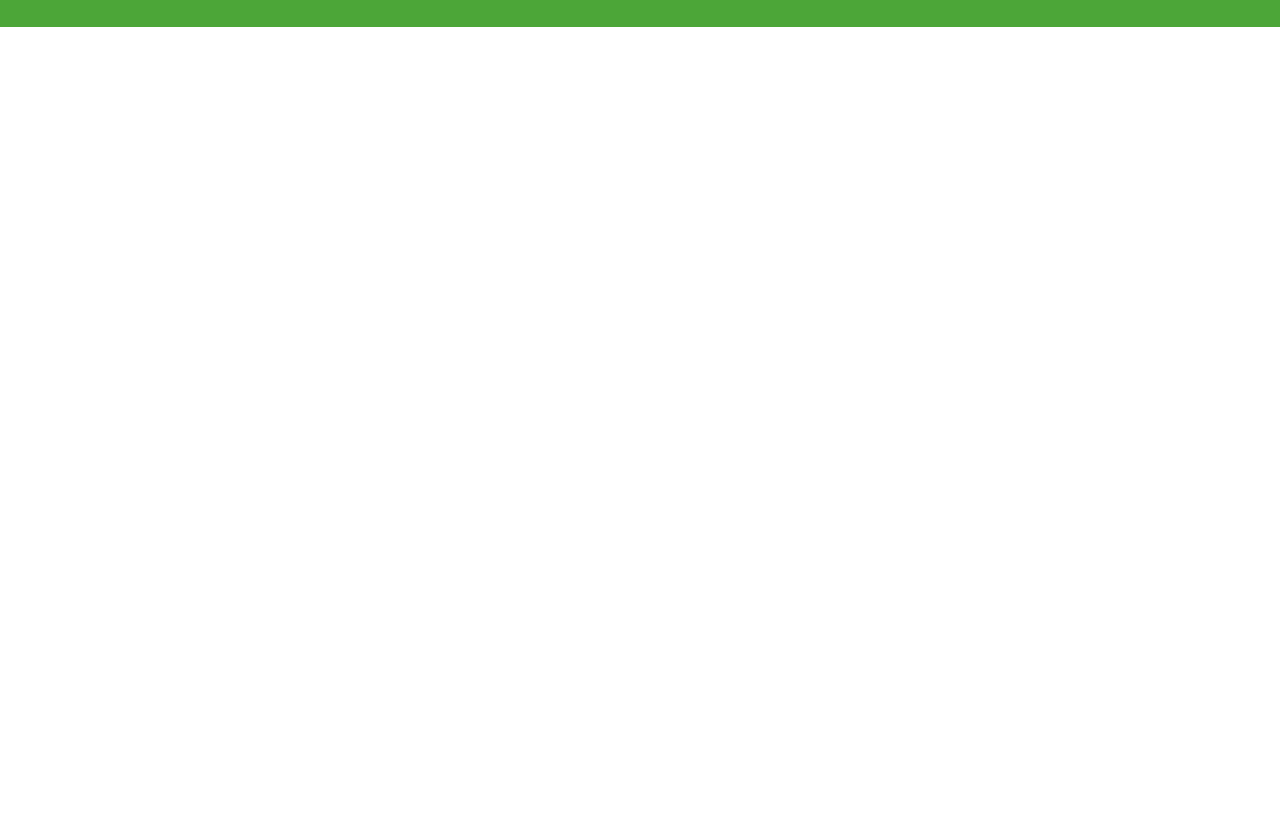
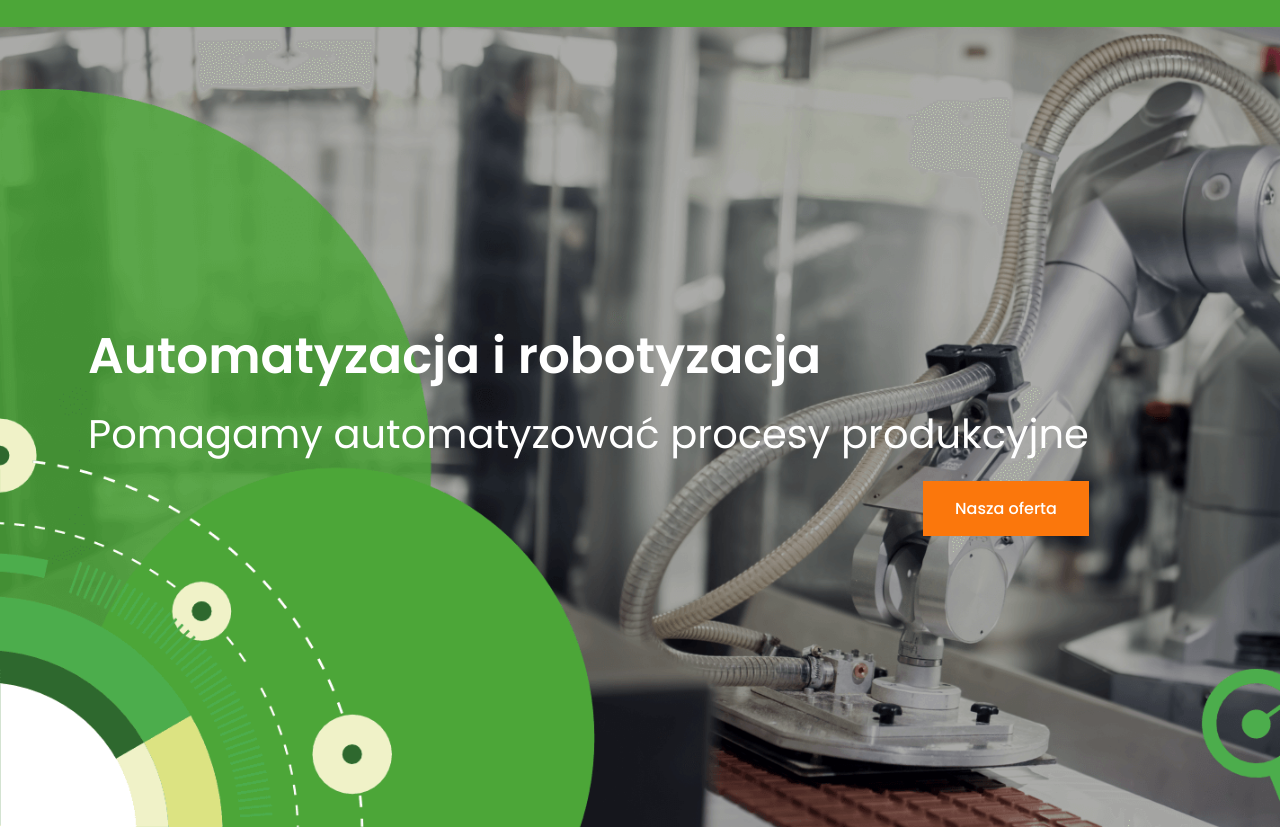
Before and after one commit to AmineElkhalidy/Matsim, a plain HTML site: page index.html in a window 1280 px wide. Shown: the part 85-912 px from the top of the page. Before the commit the page ends 800 px from the top, so only its background shows below. Drawn offline with nearby package versions, Linux system fonts and the light colour scheme.

Commit message:
The hero section added!

```diff
--- a/index.html
+++ b/index.html
@@ -100,7 +100,9 @@
         </div>
 
         <!-- DESKTOP NAVBAR -->
-        <ul class="flex text-white font-medium space-x-8 items-center">
+        <ul
+          class="hidden md:flex text-white font-medium space-x-8 items-center"
+        >
           <li>
             <a href="#" class="">O NAS</a>
           </li>
@@ -140,7 +142,42 @@
     </header>
 
     <!-- MAIN -->
-    <main class=""></main>
+    <main class="overflow-hidden">
+      <!-- HERO -->
+      <section
+        class="w-full h-screen bg-[url('./assets/images/header-bg.png')] bg-cover bg-no-repeat"
+        id="hero"
+      >
+        <!-- CONTAINER -->
+        <div
+          class="max-w-6xl mx-auto w-full h-full flex justify-start items-center px-6"
+        >
+          <!-- DATA CONTAINER -->
+          <div class="">
+            <h1
+              class="text-[36px] font-semibold text-white md:text-[50px] leading-[46px] mb-8 md:mb-10"
+            >
+              Automatyzacja i robotyzacja
+            </h1>
+
+            <p
+              class="text-[20px] leading-[30px] text-white mb-8 md:text-[40px] md:mb-12"
+            >
+              Pomagamy automatyzować procesy produkcyjne
+            </p>
+
+            <div class="w-full text-center md:text-right">
+              <a
+                class="py-4 px-8 bg-titleColor text-white font-medium duration-300 cursor-pointer"
+                >Nasza oferta</a
+              >
+            </div>
+          </div>
+        </div>
+      </section>
+
+      <section class="max-w-6xl"></section>
+    </main>
 
     <!-- FOOTER -->
     <footer class=""></footer>
```
